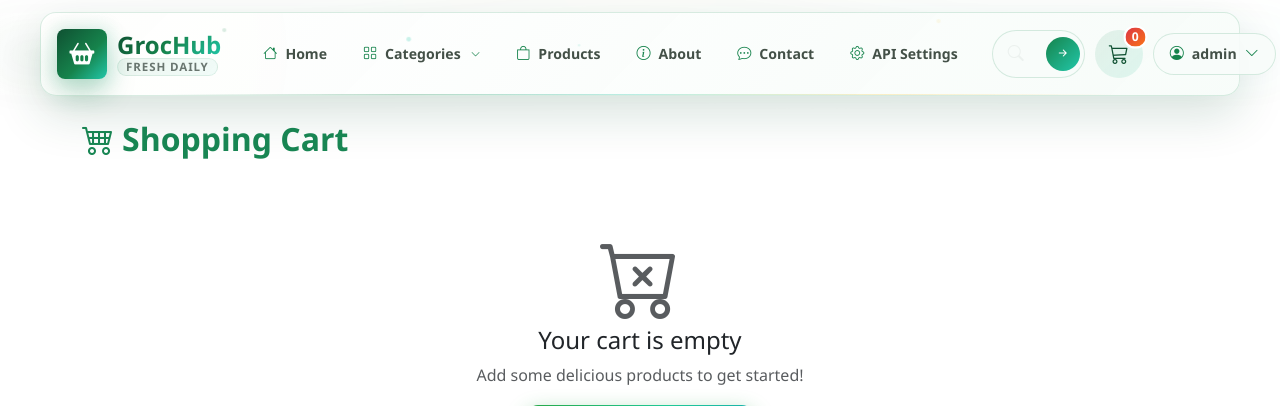
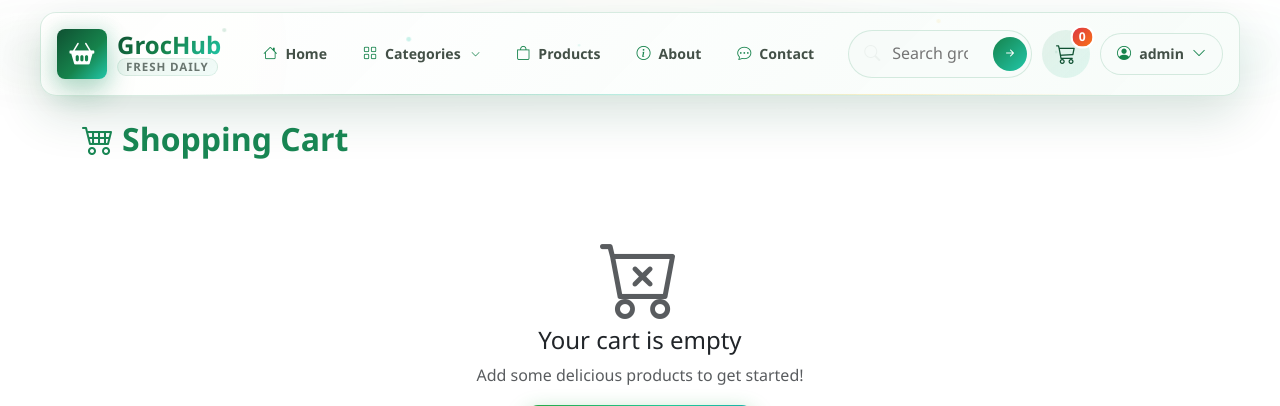
Before and after one commit to kamalarkaj11/Groc, a Django app: page /cart/ in a window 1280 px wide. Shown: the top 406 px of the page. Run offline with Django 5.2, Linux system fonts and the light colour scheme; a user stored in the database is signed in; data comes from the database, SQL or seed files in the repository; both versions use the stored data as it was after the commit; data that the repository does not hold is empty; parts of the project's set-up code (start-up, migrations or seed data) failed here and were passed over.

Commit message:
Change the duplicate iten from thr navbar

```diff
--- a/templates/header.html
+++ b/templates/header.html
@@ -1905,9 +1905,6 @@
         <li><a href="{% url 'store:product_list' %}" class="nav-link-custom"><i class="bi bi-bag"></i> Products</a></li>
         <li><a href="{% url 'store:about' %}" class="nav-link-custom"><i class="bi bi-info-circle"></i> About</a></li>
         <li><a href="{% url 'store:contact' %}" class="nav-link-custom"><i class="bi bi-chat-dots"></i> Contact</a></li>
-        {% if request.user.is_superuser %}
-        <li><a href="{% url 'api_settings:api_settings_page' %}" class="nav-link-custom"><i class="bi bi-gear"></i> API Settings</a></li>
-        {% endif %}
       </ul>
 
       <div class="header-actions">
```
Also changed, not shown: db.sqlite3.
